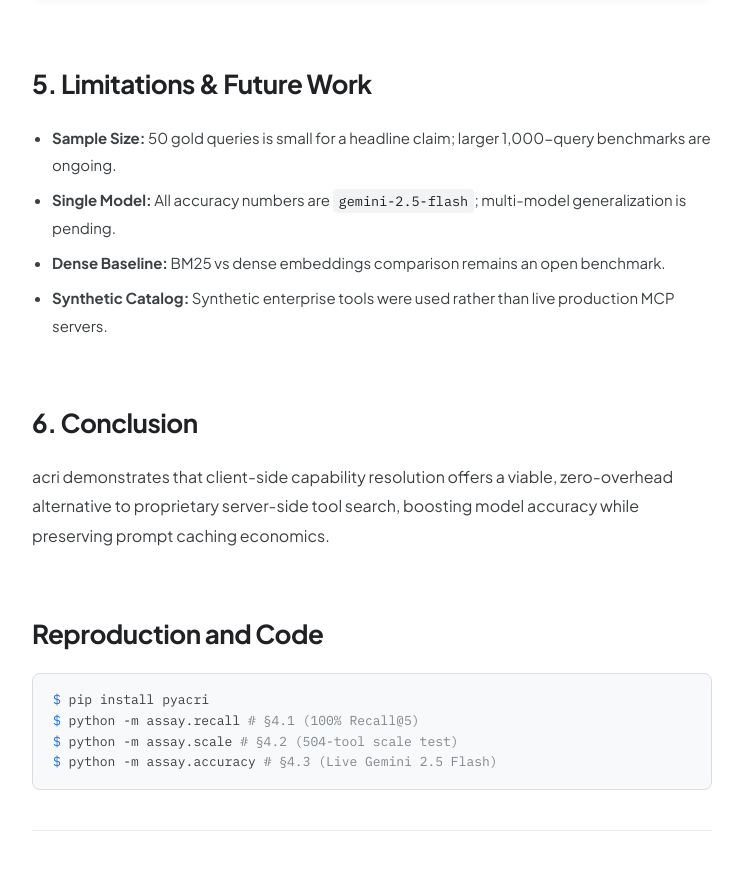
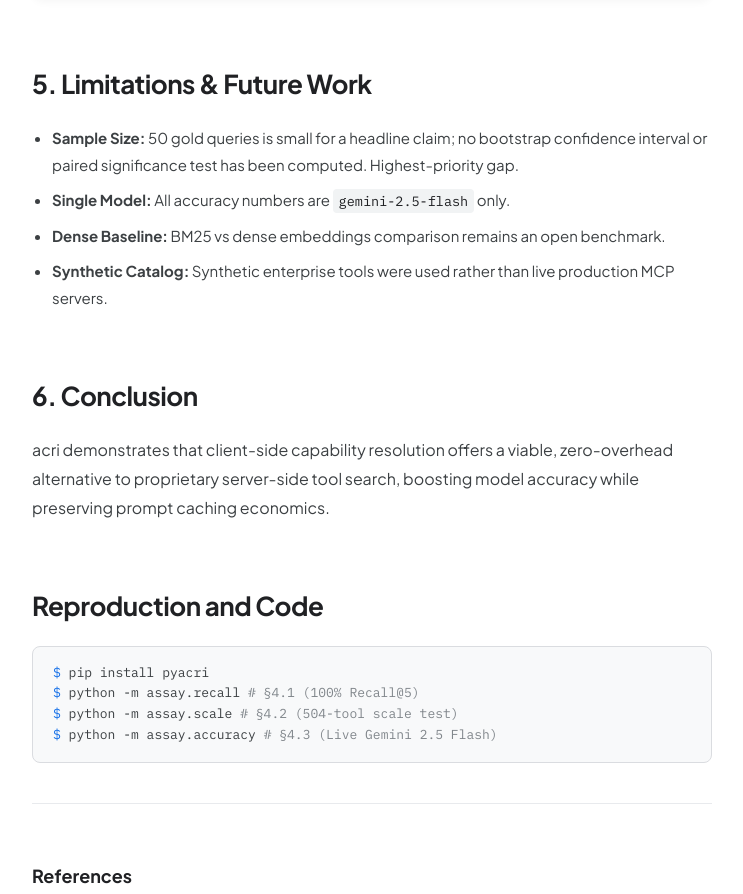
Before and after one commit to INERATE/research-site, a Next.js app: page /acri in a window 1280 px wide. Shown: the part 3989-4883 px from the top of the page, without its empty margins (112-855 px from the left). Built offline with nearby package versions, Linux system fonts and the light colour scheme.

Commit message:
fix: remove two fabricated ongoing-work claims from limitations -- no 1000-query benchmark or multi-model study is actually in progress

```diff
--- a/app/(papers)/acri/page.tsx
+++ b/app/(papers)/acri/page.tsx
@@ -370,8 +370,8 @@ export default function AcriPaperPage() {
             <section id="limitations">
               <h2>5. Limitations &amp; Future Work</h2>
               <ul style={{ paddingLeft: '20px', display: 'flex', flexDirection: 'column', gap: '8px', fontSize: '15px', color: '#3C4043' }}>
-                <li><strong>Sample Size:</strong> 50 gold queries is small for a headline claim; larger 1,000-query benchmarks are ongoing.</li>
-                <li><strong>Single Model:</strong> All accuracy numbers are <code>gemini-2.5-flash</code>; multi-model generalization is pending.</li>
+                <li><strong>Sample Size:</strong> 50 gold queries is small for a headline claim; no bootstrap confidence interval or paired significance test has been computed. Highest-priority gap.</li>
+                <li><strong>Single Model:</strong> All accuracy numbers are <code>gemini-2.5-flash</code> only.</li>
                 <li><strong>Dense Baseline:</strong> BM25 vs dense embeddings comparison remains an open benchmark.</li>
                 <li><strong>Synthetic Catalog:</strong> Synthetic enterprise tools were used rather than live production MCP servers.</li>
               </ul>
```
